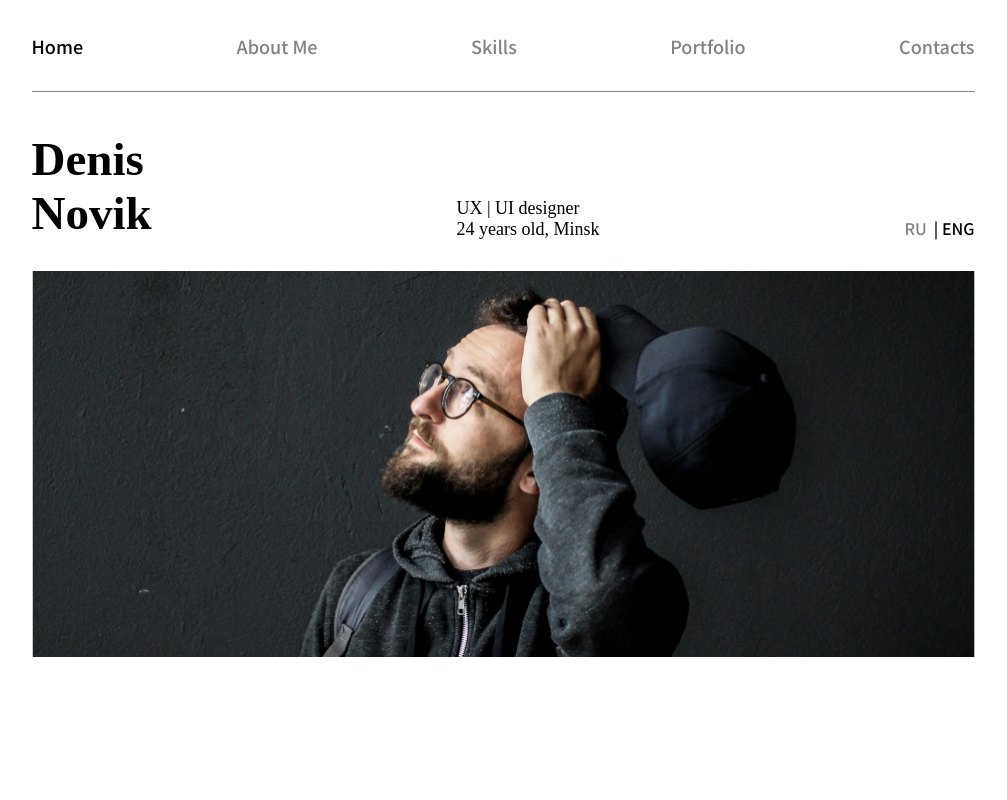
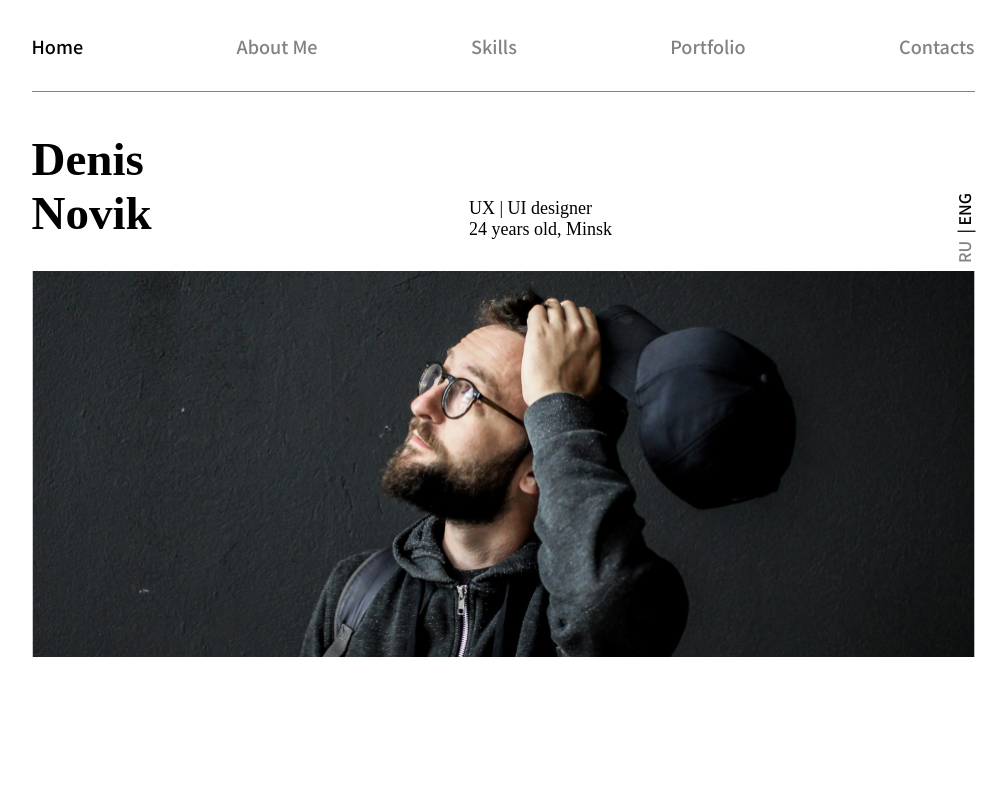
Before and after one commit to oliverlolru/hellish-code, a plain HTML site: page index.html in a window 1280 px wide. Shown: the top 800 px of the page, without its empty margins (137-1144 px from the left). Drawn offline with Linux system fonts and the light colour scheme.

Commit message:
upd readme,  upd lang, create new class

```diff
--- a/css/main.css
+++ b/css/main.css
@@ -67,6 +67,13 @@ a:hover {
 	align-items: center;
 }
 
+.nav1 {
+	display: flex;
+	justify-content: flex-end;
+	margin-right: -25px;
+	align-items: center;
+}
+
 .menu {
 	display: flex;
 	color: #000;
@@ -105,6 +112,7 @@ a:hover {
 	width: 100%;
 	justify-content: space-between;
 	font-family: 'Noto Sans JP', sans-serif;
+	transform: rotate(-90deg);
 
 }
 
--- a/index.html
+++ b/index.html
@@ -37,7 +37,7 @@
 						UX | UI designer <br>
 						24 years old, Minsk
 					</p>
-				<div class="nav">
+				<div class="nav1">
 					<ul class="lang">
 						<li>
 							<a href="">RU &nbsp</a>
```
Also changed, not shown: 1 other file.
